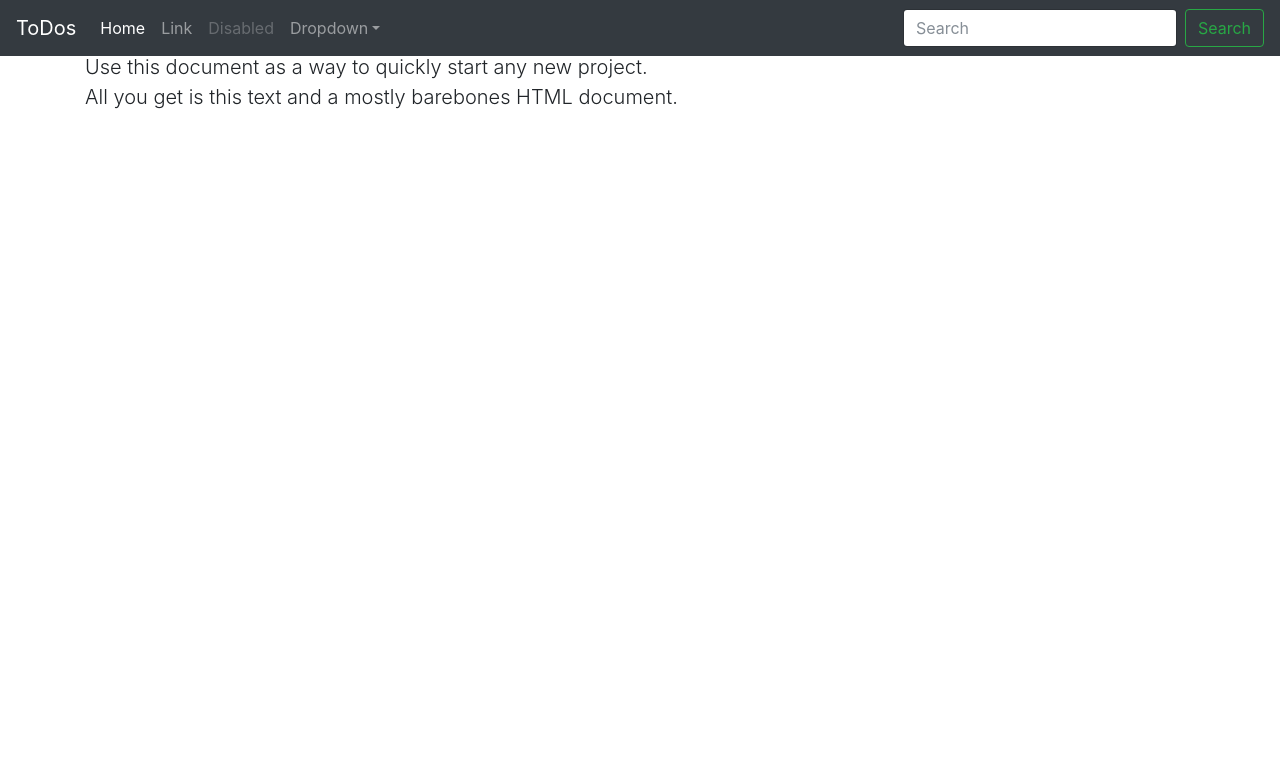
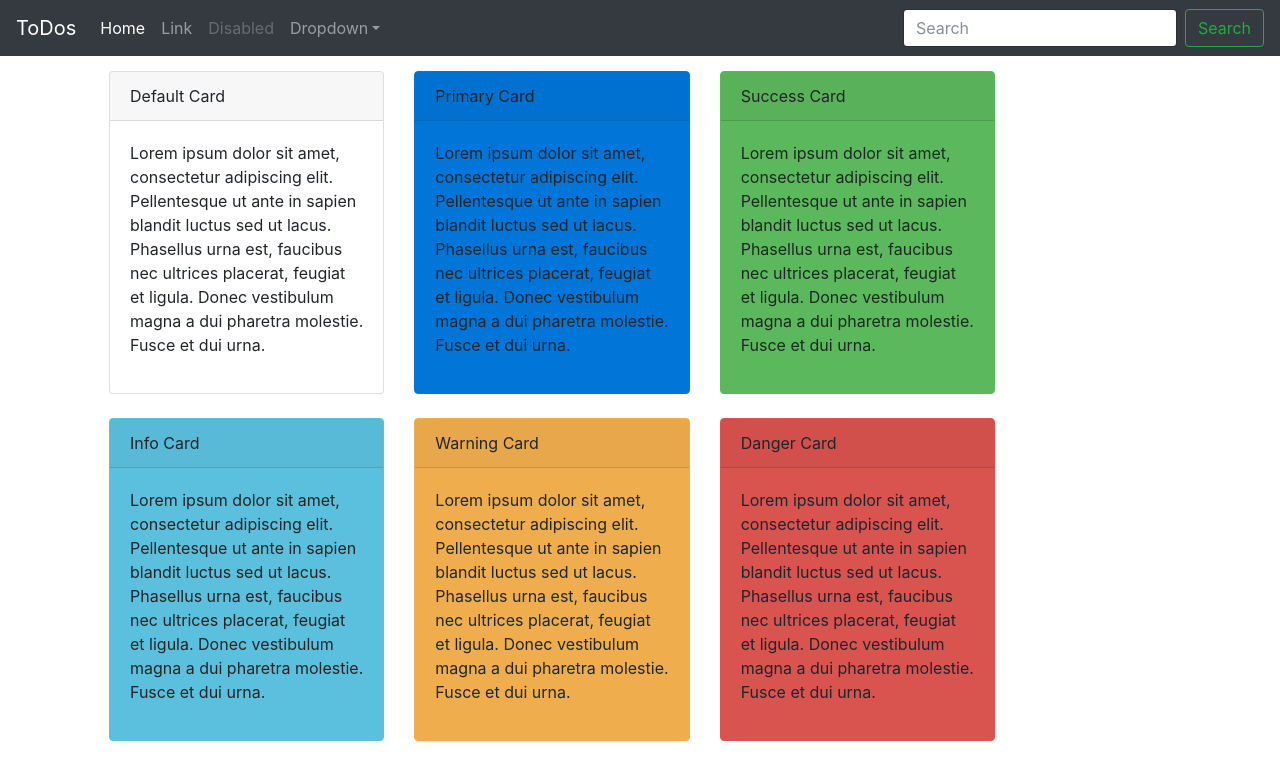
Before and after one commit to jarryDk/javaee8, a plain HTML site: page todo/src/main/resources/ToDoLandingPage.html in a window 1280 px wide. Drawn offline with Linux system fonts and the light colour scheme; files that its build step writes are made by us from their sources; files whose address does not match are found by name.

```diff
--- a/todo/src/main/resources/ToDoLandingPage.html
+++ b/todo/src/main/resources/ToDoLandingPage.html
@@ -5,44 +5,56 @@
 
 <!-- Required meta tags -->
 <meta charset="utf-8">
-	<meta name="viewport" content="width=device-width, initial-scale=1, shrink-to-fit=no">
+<meta name="viewport"
+	content="width=device-width, initial-scale=1, shrink-to-fit=no">
 
 <!-- Bootstrap CSS -->
-	<link rel="stylesheet" href="bootstrap-4.0.0-beta-dist/css/bootstrap.min.css">
+<link rel="stylesheet"
+	href="bootstrap-4.0.0-beta-dist/css/bootstrap.min.css">
+
+<!--Fonts-->
+<link
+	href="https://fonts.googleapis.com/css?family=Montserrat:300,300i,400,400i,500,500i,600,600i,700,700i"
+	rel="stylesheet">
+
+<!-- Icons -->
+<link href="css/font-awesome.css" rel="stylesheet">
 
 <!-- Custom styles for this template -->
-    <link href="css/starter-template.css" rel="stylesheet">
+<link href="css/style.css" rel="stylesheet">
 </head>
 <body>
 
 	<nav class="navbar navbar-expand-md navbar-dark bg-dark fixed-top">
 		<a class="navbar-brand" href="#">ToDos</a>
-      <button class="navbar-toggler" type="button" data-toggle="collapse" data-target="#navbarsExampleDefault" aria-controls="navbarsExampleDefault" aria-expanded="false" aria-label="Toggle navigation">
+		<button class="navbar-toggler" type="button" data-toggle="collapse"
+			data-target="#navbarsExampleDefault"
+			aria-controls="navbarsExampleDefault" aria-expanded="false"
+			aria-label="Toggle navigation">
 			<span class="navbar-toggler-icon"></span>
 		</button>
 
 		<div class="collapse navbar-collapse" id="navbarsExampleDefault">
 			<ul class="navbar-nav mr-auto">
-          <li class="nav-item active">
-            <a class="nav-link" href="#">Home <span class="sr-only">(current)</span></a>
+				<li class="nav-item active"><a class="nav-link" href="#">Home
+						<span class="sr-only">(current)</span>
+				</a></li>
+				<li class="nav-item"><a class="nav-link" href="#">Link</a></li>
+				<li class="nav-item"><a class="nav-link disabled" href="#">Disabled</a>
 				</li>
-          <li class="nav-item">
-            <a class="nav-link" href="#">Link</a>
-          </li>
-          <li class="nav-item">
-            <a class="nav-link disabled" href="#">Disabled</a>
-          </li>
-          <li class="nav-item dropdown">
-            <a class="nav-link dropdown-toggle" href="https://jarry.dk" id="dropdown01" data-toggle="dropdown" aria-haspopup="true" aria-expanded="false">Dropdown</a>
+				<li class="nav-item dropdown"><a
+					class="nav-link dropdown-toggle" href="https://jarry.dk"
+					id="dropdown01" data-toggle="dropdown" aria-haspopup="true"
+					aria-expanded="false">Dropdown</a>
 					<div class="dropdown-menu" aria-labelledby="dropdown01">
-              <a class="dropdown-item" href="#">Action</a>
-              <a class="dropdown-item" href="#">Another action</a>
-              <a class="dropdown-item" href="#">Something else here</a>
-            </div>
-          </li>
+						<a class="dropdown-item" href="#">Action</a> <a
+							class="dropdown-item" href="#">Another action</a> <a
+							class="dropdown-item" href="#">Something else here</a>
+					</div></li>
 			</ul>
 			<form class="form-inline my-2 my-lg-0">
-          <input class="form-control mr-sm-2" type="text" placeholder="Search" aria-label="Search">
+				<input class="form-control mr-sm-2" type="text" placeholder="Search"
+					aria-label="Search">
 				<button class="btn btn-outline-success my-2 my-sm-0" type="submit">Search</button>
 			</form>
 		</div>
@@ -50,12 +62,108 @@
 
 	<div class="container">
 
-      <div class="starter-template">
-        <h1>Bootstrap starter template</h1>
-        <p class="lead">Use this document as a way to quickly start any new project.<br> All you get is this text and a mostly barebones HTML document.</p>
+		<main
+			class="col-xs-12 col-sm-8 offset-sm-4 col-lg-9 offset-lg-3 col-xl-10 offset-xl-2 pt-3 pl-4">
+
+		<section class="row">
+			<div class="col-sm-12">
+				<section class="row">
+					<div class="col-12">
+						<h3 class="mb-4">Todos</h3>
 					</div>
 
-    </div><!-- /.container -->
+					<div class="col-lg-4 mb-4">
+						<div class="card">
+							<div class="card-header">Default Card</div>
+
+							<div class="card-block">
+								<p>Lorem ipsum dolor sit amet, consectetur adipiscing elit.
+									Pellentesque ut ante in sapien blandit luctus sed ut lacus.
+									Phasellus urna est, faucibus nec ultrices placerat, feugiat et
+									ligula. Donec vestibulum magna a dui pharetra molestie. Fusce
+									et dui urna.</p>
+							</div>
+						</div>
+					</div>
+
+					<div class="col-lg-4 mb-4">
+						<div class="card card-inverse card-primary">
+							<div class="card-header">Primary Card</div>
+
+							<div class="card-block">
+								<p>Lorem ipsum dolor sit amet, consectetur adipiscing elit.
+									Pellentesque ut ante in sapien blandit luctus sed ut lacus.
+									Phasellus urna est, faucibus nec ultrices placerat, feugiat et
+									ligula. Donec vestibulum magna a dui pharetra molestie. Fusce
+									et dui urna.</p>
+							</div>
+						</div>
+					</div>
+
+					<div class="col-lg-4 mb-4">
+						<div class="card card-inverse card-success">
+							<div class="card-header">Success Card</div>
+
+							<div class="card-block">
+								<p>Lorem ipsum dolor sit amet, consectetur adipiscing elit.
+									Pellentesque ut ante in sapien blandit luctus sed ut lacus.
+									Phasellus urna est, faucibus nec ultrices placerat, feugiat et
+									ligula. Donec vestibulum magna a dui pharetra molestie. Fusce
+									et dui urna.</p>
+							</div>
+						</div>
+					</div>
+
+					<div class="col-lg-4 mb-4">
+						<div class="card card-inverse card-info">
+							<div class="card-header">Info Card</div>
+
+							<div class="card-block">
+								<p>Lorem ipsum dolor sit amet, consectetur adipiscing elit.
+									Pellentesque ut ante in sapien blandit luctus sed ut lacus.
+									Phasellus urna est, faucibus nec ultrices placerat, feugiat et
+									ligula. Donec vestibulum magna a dui pharetra molestie. Fusce
+									et dui urna.</p>
+							</div>
+						</div>
+					</div>
+
+					<div class="col-lg-4 mb-4">
+						<div class="card card-inverse card-warning">
+							<div class="card-header">Warning Card</div>
+
+							<div class="card-block">
+								<p>Lorem ipsum dolor sit amet, consectetur adipiscing elit.
+									Pellentesque ut ante in sapien blandit luctus sed ut lacus.
+									Phasellus urna est, faucibus nec ultrices placerat, feugiat et
+									ligula. Donec vestibulum magna a dui pharetra molestie. Fusce
+									et dui urna.</p>
+							</div>
+						</div>
+					</div>
+
+					<div class="col-lg-4 mb-4">
+						<div class="card card-inverse card-danger">
+							<div class="card-header">Danger Card</div>
+
+							<div class="card-block">
+								<p>Lorem ipsum dolor sit amet, consectetur adipiscing elit.
+									Pellentesque ut ante in sapien blandit luctus sed ut lacus.
+									Phasellus urna est, faucibus nec ultrices placerat, feugiat et
+									ligula. Donec vestibulum magna a dui pharetra molestie. Fusce
+									et dui urna.</p>
+							</div>
+						</div>
+					</div>
+				</section>
+
+			</div>
+		</section>
+
+		</main>
+
+	</div>
+	<!-- /.container -->
 
 	<!-- Optional JavaScript -->
 	<!-- jQuery first, then Popper.js, then Bootstrap JS -->
```
Also changed, not shown: todo/src/main/webapp/ToDoLandingPage.html (+20 -2 lines), todo/src/main/webapp/js/todos.js (added, +43 -0 lines). Lines whose indentation alone changed are shown as unchanged.
